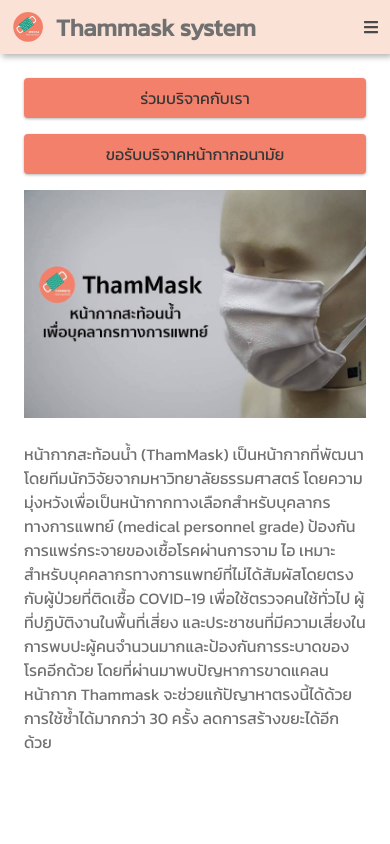
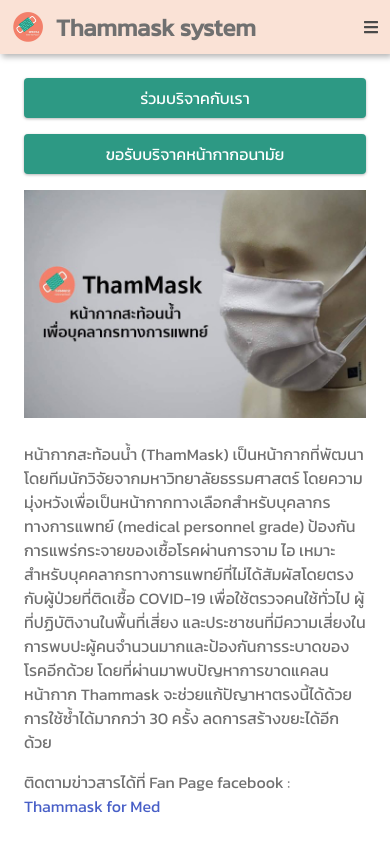
Before and after one commit to wasit7/thammask, a Django app: page /home/ in a window 390 px wide. Run offline with Django 3.2, Linux system fonts and the light colour scheme; some libraries are stand-ins or nearby versions.

Commit message:
Add link page facebook

```diff
--- a/tucovid/donate/templates/home.html
+++ b/tucovid/donate/templates/home.html
@@ -3,13 +3,14 @@
 {% block content %}
 <div class="content">
     <div class="mobile-only">
-        <a class="button mobile-fullwidth" href="{% url 'donate:donate' %}">ร่วมบริจาคกับเรา</a><br>
-        <a class="button mobile-fullwidth" href="{% url 'donate:request' %}">ขอรับบริจาคหน้ากากอนามัย</a>
+        <a style="color: white;" class="button mobile-fullwidth" href="{% url 'donate:donate' %}">ร่วมบริจาคกับเรา</a><br>
+        <a style="color: white;" class="button mobile-fullwidth" href="{% url 'donate:request' %}">ขอรับบริจาคหน้ากากอนามัย</a>
     </div>
     <center><img style="width: 400px;" src="{% static 'assets/thammask4_720.jpg' %}" alt="" /></center><br>
     <p class="home">หน้ากากสะท้อนน้ำ (ThamMask)
         เป็นหน้ากากที่พัฒนาโดยทีมนักวิจัยจากมหาวิทยาลัยธรรมศาสตร์ โดยความมุ่งหวังเพื่อเป็นหน้ากากทางเลือกสำหรับบุคลากรทางการแพทย์ (medical personnel grade)
         ป้องกันการแพร่กระจายของเชื้อโรคผ่านการจาม ไอ เหมาะสำหรับบุคคลากรทางการแพทย์ที่ไม่ได้สัมผัสโดยตรงกับผู้ป่วยที่ติดเชื้อ COVID-19 เพื่อใช้ตรวจคนใช้ทั่วไป ผู้ที่ปฏิบัติงานในพื้นที่เสี่ยง และประชาชนที่มีความเสี่ยงในการพบปะผู้คนจำนวนมากและป้องกันการระบาดของโรคอีกด้วย
         โดยที่ผ่านมาพบปัญหาการขาดแคลนหน้ากาก Thammask จะช่วยแก้ปัญาหาตรงนี้ได้ด้วยการใช้ซ้ำได้มากกว่า 30 ครั้ง ลดการสร้างขยะได้อีกด้วย</p>
+    <p class="home" >ติดตามข่าวสารได้ที่ Fan Page facebook : <a href="https://www.facebook.com/thammaskformed" target="_blank">Thammask for Med</a></p>
 </div>
 {% endblock %}
--- a/tucovid/static/mobile.css
+++ b/tucovid/static/mobile.css
@@ -71,12 +71,12 @@
   .mobile-fullwidth {
     width: 100%;
     margin-bottom: 1rem;
-    background-color: #f3806b;
+    background-color: #2d9984;
   }
 
   .mobile-fullwidth:hover {
     width: 100%;
     margin-bottom: 1rem;
-    background-color: #f3806b;
+    background-color: #2d9984;
   }
 }
```
